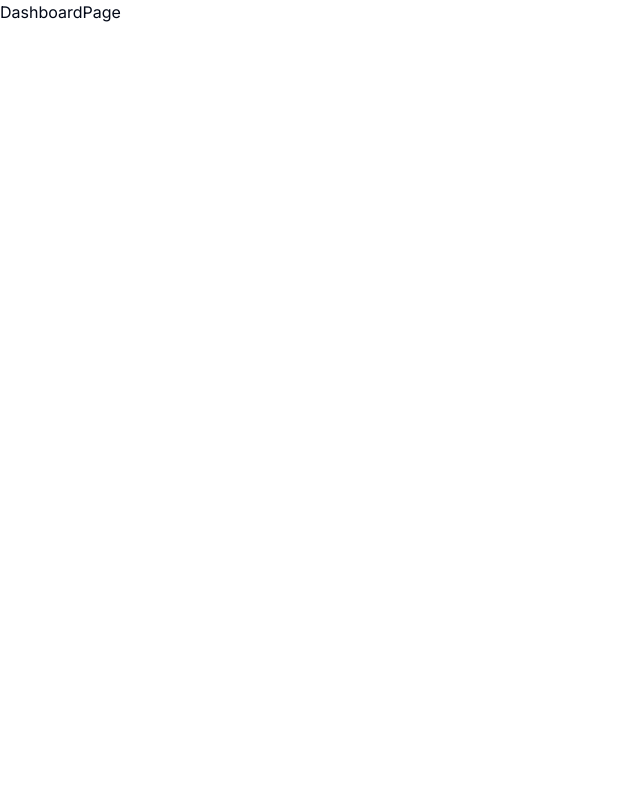
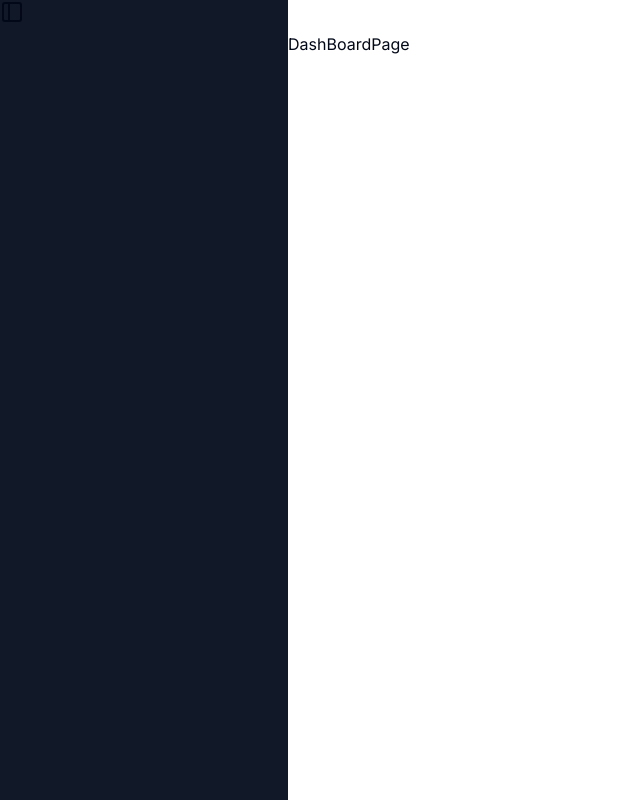
Before and after one commit to tamim-18/remix-ai, a Next.js app: page /dashboard in a window 1280 px wide. Shown: the whole page, without its empty margins (0-640 px from the left). Built offline with nearby package versions, Linux system fonts and the light colour scheme.

Commit message:
Fix typo in DashboardPage component name

```diff
--- a/app/(dashboard)/(routes)/dashboard/page.tsx
+++ b/app/(dashboard)/(routes)/dashboard/page.tsx
@@ -1,7 +1,7 @@
 import React from "react";
 
-const DashboardPage = () => {
-  return <div>DashboardPage</div>;
+const DashBoardPage = () => {
+  return <div>DashBoardPage</div>;
 };
 
-export default DashboardPage;
+export default DashBoardPage;
--- /dev/null
+++ b/app/(dashboard)/layout.tsx
@@ -0,0 +1,19 @@
+import NavBar from "@/components/navbar";
+import { Sidebar } from "lucide-react";
+import React from "react";
+
+const DashBoardLayout = ({ children }: { children: React.ReactNode }) => {
+  return (
+    <div className=" h-full relative">
+      <div className=" hidden h-full md:flex md:flex-col md:fixed md:inset-y-0 z-80 bg-gray-900 md:w-72">
+        <Sidebar />
+      </div>
+      <main className=" md:pl-72">
+        <NavBar />
+        {children}
+      </main>
+    </div>
+  );
+};
+
+export default DashBoardLayout;
--- /dev/null
+++ b/components/navbar.tsx
@@ -0,0 +1,19 @@
+import React from "react";
+import { Button } from "./ui/button";
+import { Menu } from "lucide-react";
+import { UserButton } from "@clerk/nextjs";
+
+const NavBar = () => {
+  return (
+    <div className=" flex items-center p-4 ">
+      <Button className="md:hidden" variant="ghost" size="icon">
+        <Menu />
+      </Button>
+      <div className=" flex justify-end w-full">
+        <UserButton afterSignOutUrl="/" />
+      </div>
+    </div>
+  );
+};
+
+export default NavBar;
--- /dev/null
+++ b/components/sidebar.tsx
@@ -0,0 +1,21 @@
+import Image from "next/image";
+import Link from "next/link";
+import React from "react";
+("use client");
+
+const Sidebar = () => {
+  return (
+    <div className=" space-y-4 py-4 flex flex-col h-full bg-[#111827] text-white">
+      <div className=" px-3 py-2 flex-1">
+        <Link href="/dashboard" className=" flex items-center pl-3 mb-14">
+          <div className=" h-8 w-8 mr-4">
+            <Image fill alt="logo" src="/logo.svg" />
+          </div>
+          <h1 className=" text-2xl font-bold">Remix AI</h1>
+        </Link>
+      </div>
+    </div>
+  );
+};
+
+export default Sidebar;
```
